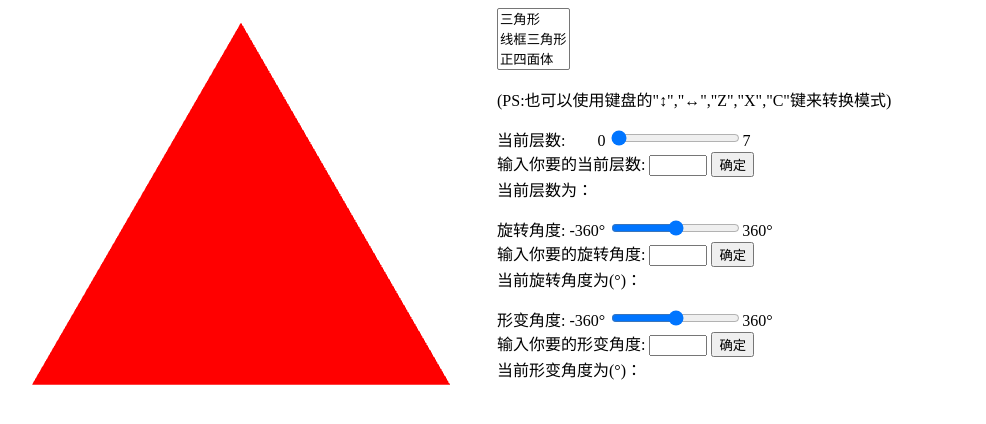
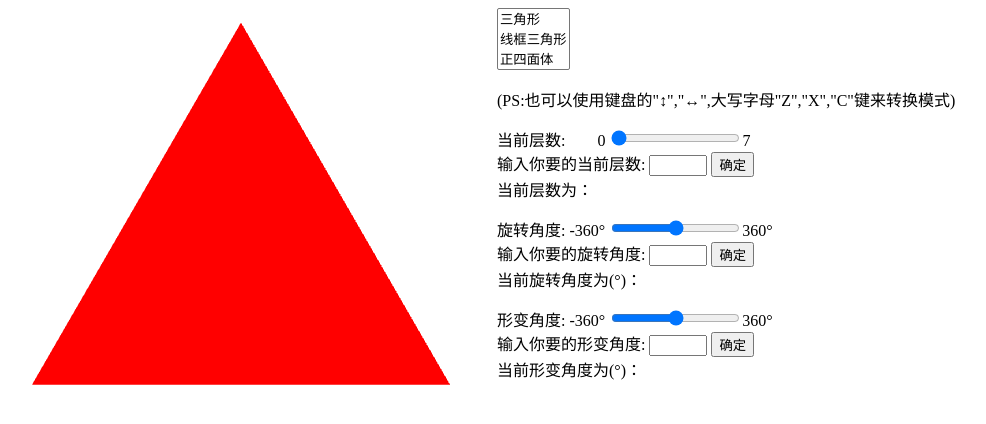
Before and after one commit to xunxunmax/xunxunmax.github.io, a plain HTML site: page ch01/lab/lab02/labtwo.html in a window 1280 px wide. Shown: the whole page, without its empty margins (23-1009 px from the left). Drawn offline with Linux system fonts and the light colour scheme.

Commit message:
Update labtwo.html

```diff
--- a/ch01/lab/lab02/labtwo.html
+++ b/ch01/lab/lab02/labtwo.html
@@ -47,7 +47,7 @@
 				<option value="2">正四面体</option>
 			</select>
 		</div>
-		<p>(PS:也可以使用键盘的"↕","↔","Z","X","C"键来转换模式)</p>
+		<p>(PS:也可以使用键盘的"↕","↔",大写字母"Z","X","C"键来转换模式)</p>
 
 		<div>
 		当前层数:&nbsp;&nbsp;&nbsp;&nbsp;&nbsp;&nbsp;&nbsp; 0 <input id="slider" type="range" min="0" max="7" step="1" value="0" />7
```
